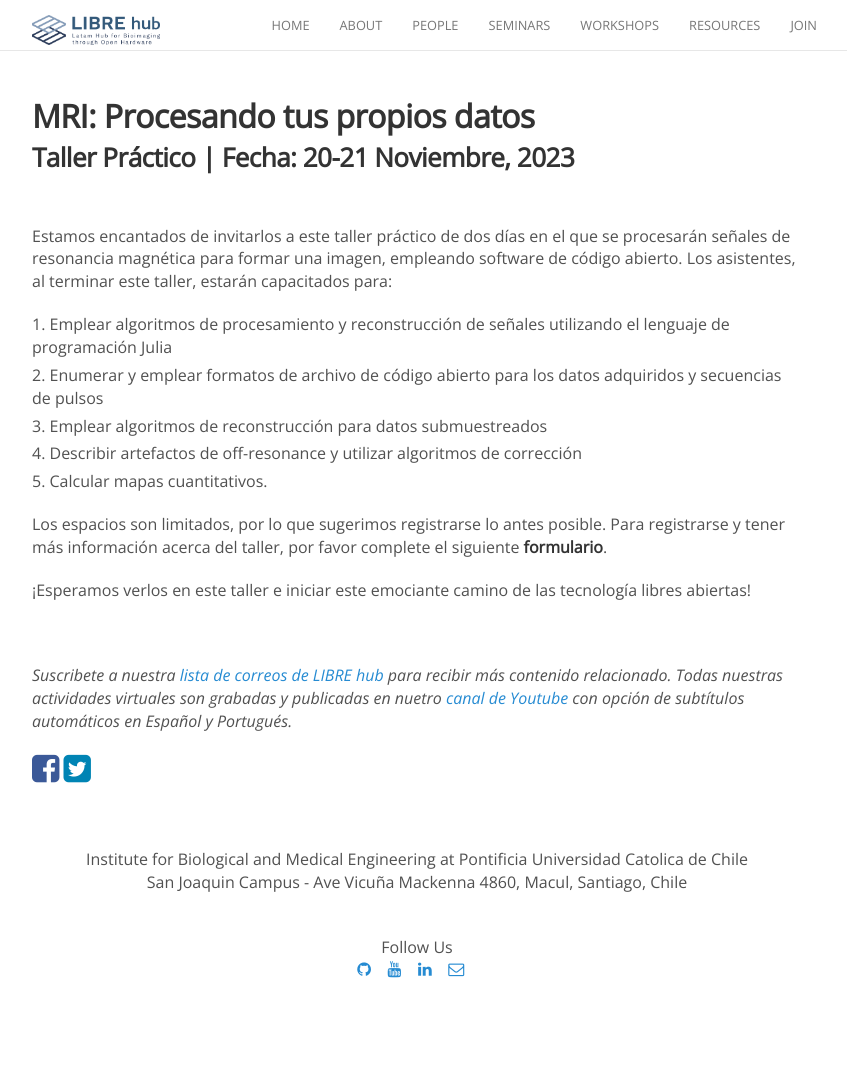
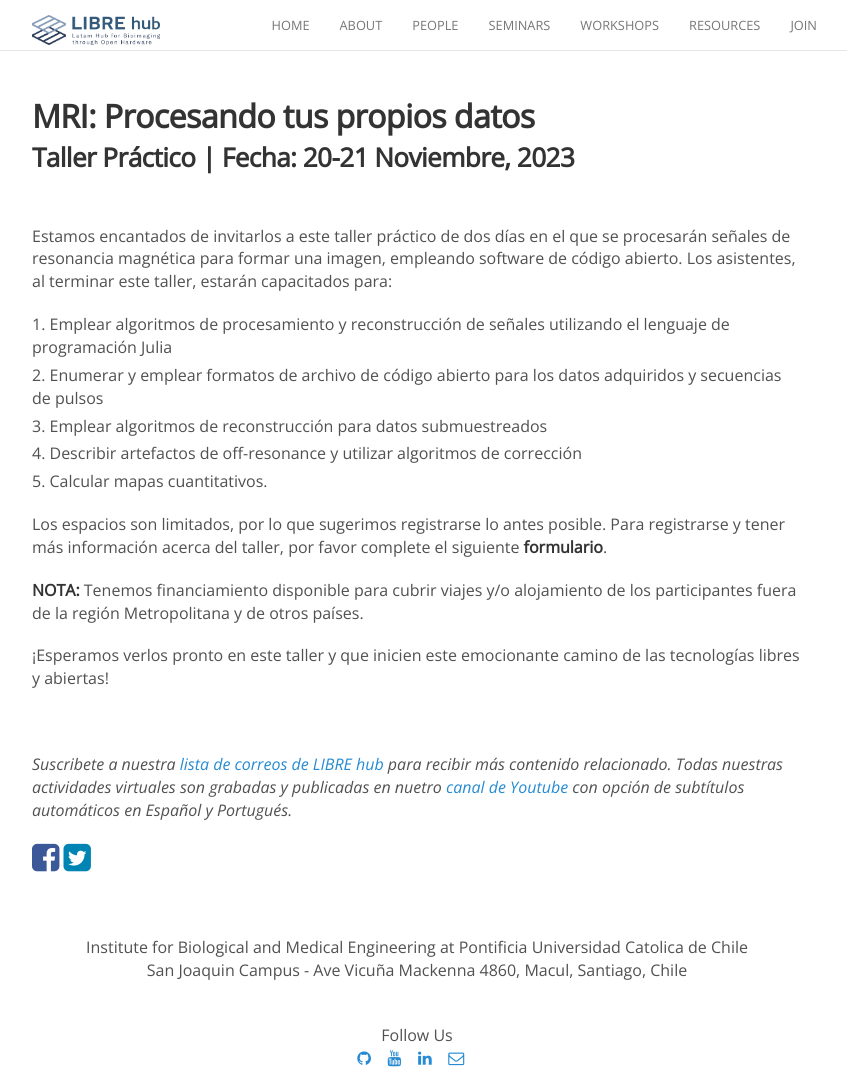
Before and after one commit to LIBREhub/LIBREhub.github.io, a Jekyll site: the page built from _posts/2023-07-29-mri-data-ws.md, in a window 1280 px wide and 1090 px high. Shown: the whole window, without its empty margins (223-1070 px from the left). Built offline with Jekyll 4.4.1, drawn with Linux system fonts in a browser that asks for light colours; nearby versions of some CDN libraries.

Commit message:
Update MRI Data Workshop

```diff
--- a/_posts/2023-07-29-mri-data-ws.md
+++ b/_posts/2023-07-29-mri-data-ws.md
@@ -21,7 +21,9 @@ Estamos encantados de invitarlos a este taller práctico de dos días en el que
 
 Los espacios son limitados, por lo que sugerimos registrarse lo antes posible. Para registrarse y tener más información acerca del taller, por favor complete el siguiente [**formulario**](https://docs.google.com/forms/d/1t6vIy6f927LOWd6t0XrYuNuV4qDPr5M6NuBx5VCz4Fo/prefill).
 
-¡Esperamos verlos en este taller e iniciar este emociante camino de las tecnología libres abiertas!
+**NOTA:** Tenemos financiamiento disponible para cubrir viajes y/o alojamiento de los participantes fuera de la región Metropolitana y de otros países.
+
+¡Esperamos verlos pronto en este taller y que inicien este emocionante camino de las tecnologías libres y abiertas!
 
 <br>
 
```
